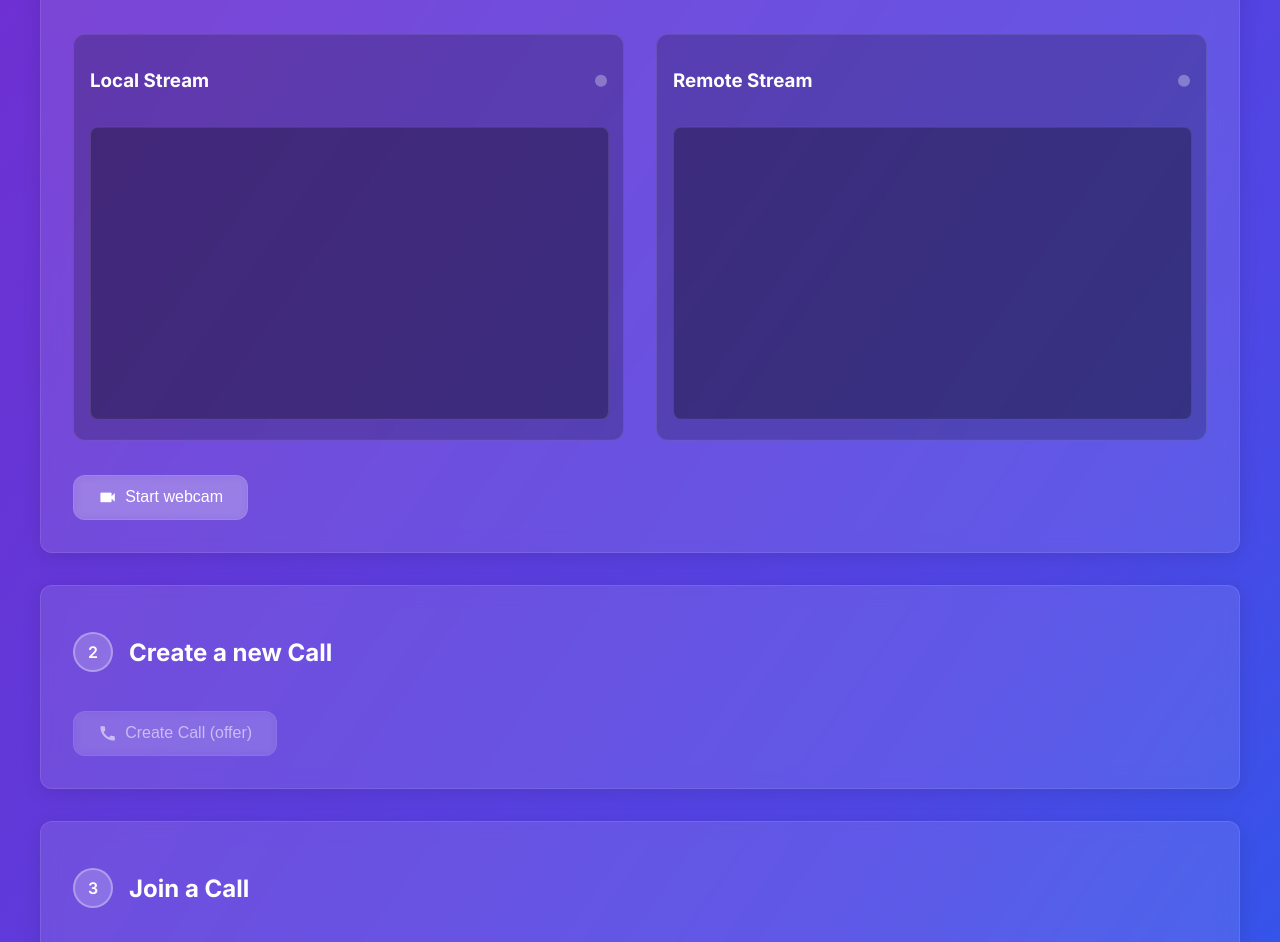
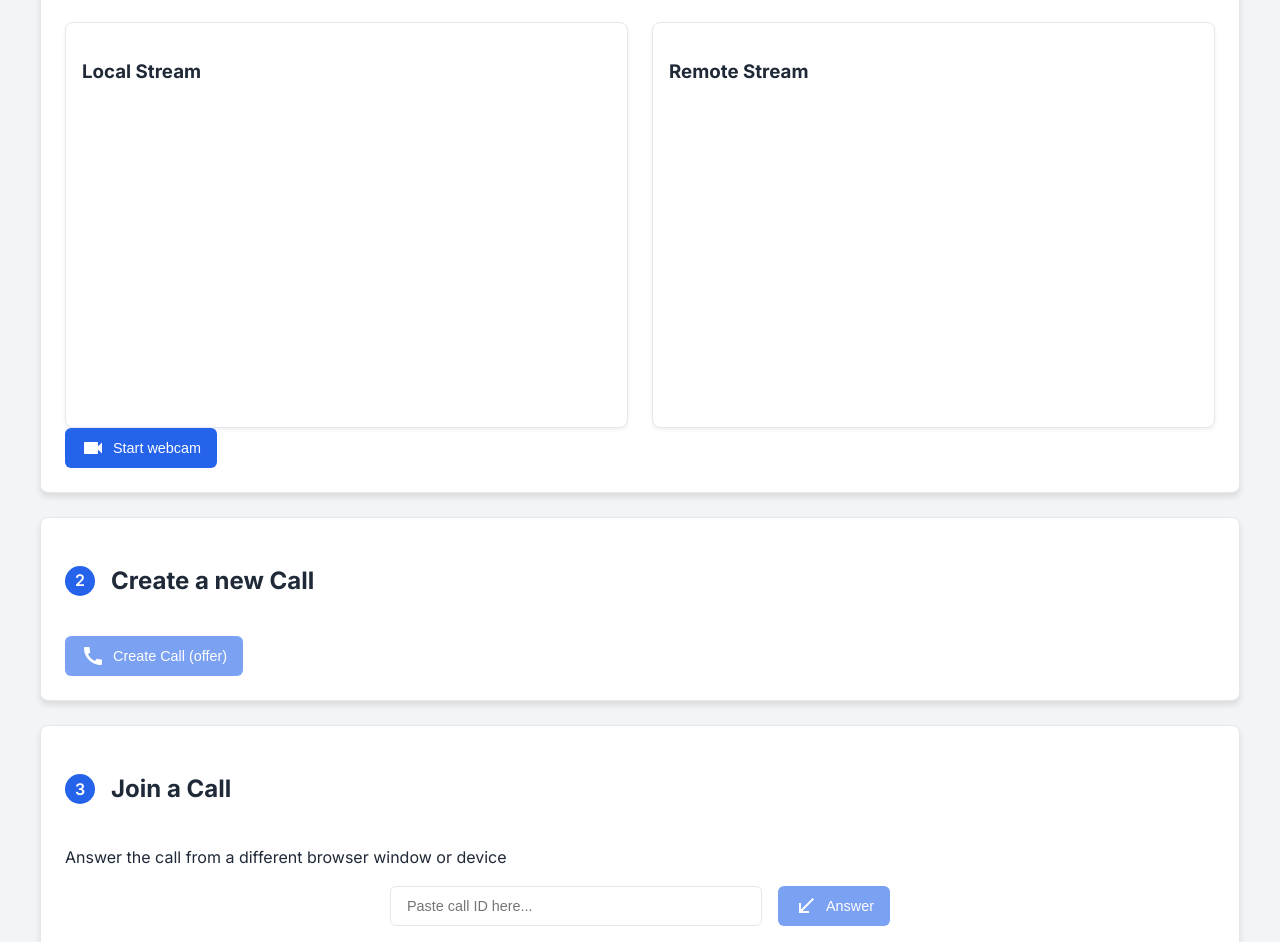
Before and after one commit to Utkarsh-Tyagi-16/Signify_Video_call, a website built with Vite: page index.html in a window 1280 px wide. Shown: the part 327-1269 px from the top of the page. Built offline with nearby package versions, Linux system fonts and the light colour scheme; some packages are replaced by stand-ins of ours.

Commit message:
new Commit

```diff
--- a/main.js
+++ b/main.js
@@ -43,6 +43,12 @@ const answerButton = document.getElementById('answerButton');
 const remoteVideo = document.getElementById('remoteVideo');
 const hangupButton = document.getElementById('hangupButton');
 
+// Helper Function: Log errors
+const logError = (message, error) => {
+  console.error(`${message}:`, error);
+  alert(message);
+};
+
 // 1. Setup media sources
 webcamButton.onclick = async () => {
   try {
@@ -50,15 +56,11 @@ webcamButton.onclick = async () => {
     remoteStream = new MediaStream();
 
     // Push tracks from local stream to peer connection
-    localStream.getTracks().forEach((track) => {
-      pc.addTrack(track, localStream);
-    });
+    localStream.getTracks().forEach((track) => pc.addTrack(track, localStream));
 
     // Pull tracks from remote stream, add to video stream
     pc.ontrack = (event) => {
-      event.streams[0].getTracks().forEach((track) => {
-        remoteStream.addTrack(track);
-      });
+      event.streams[0].getTracks().forEach((track) => remoteStream.addTrack(track));
     };
 
     webcamVideo.srcObject = localStream;
@@ -68,8 +70,7 @@ webcamButton.onclick = async () => {
     answerButton.disabled = false;
     webcamButton.disabled = true;
   } catch (error) {
-    console.error("Error accessing media devices:", error);
-    alert("Could not access webcam or microphone. Please check your permissions.");
+    logError("Error accessing media devices", error);
   }
 };
 
@@ -87,7 +88,7 @@ callButton.onclick = async () => {
         try {
           await addDoc(offerCandidates, event.candidate.toJSON());
         } catch (e) {
-          console.error("Failed to add offer candidate:", e);
+          logError("Failed to add offer candidate", e);
         }
       }
     };
@@ -121,8 +122,7 @@ callButton.onclick = async () => {
 
     hangupButton.disabled = false;
   } catch (error) {
-    console.error("Error creating offer:", error);
-    alert("Failed to create a call. Please check your Firestore rules and configuration.");
+    logError("Error creating offer", error);
   }
 };
 
@@ -144,7 +144,7 @@ answerButton.onclick = async () => {
         try {
           await addDoc(answerCandidates, event.candidate.toJSON());
         } catch (e) {
-          console.error("Failed to add answer candidate:", e);
+          logError("Failed to add answer candidate", e);
         }
       }
     };
@@ -177,8 +177,7 @@ answerButton.onclick = async () => {
       });
     });
   } catch (error) {
-    console.error("Error answering call:", error);
-    alert("Failed to answer the call. Please check the call ID and try again.");
+    logError("Error answering call", error);
   }
 };
 
@@ -186,4 +185,4 @@ answerButton.onclick = async () => {
 const callsRef = collection(firestore, 'calls');
 getDocs(callsRef)
   .then(() => console.log('Permissions are set correctly.'))
-  .catch((e) => console.error('Permissions issue:', e));
+  .catch((e) => logError("Permissions issue", e));
--- a/package.json
+++ b/package.json
@@ -1,7 +1,6 @@
 {
   "name": "webrtc-demo",
   "version": "0.0.0",
-
   "type": "module",
   "scripts": {
     "dev": "vite",
--- a/style.css
+++ b/style.css
@@ -1,12 +1,12 @@
 @import url('https://fonts.googleapis.com/css2?family=Inter:wght@400;500;600;700&display=swap');
 
 :root {
-    --primary-color: #6366F1;
-    --primary-dark: #4F46E5;
-    --danger-color: #EF4444;
-    --text-color: #FFFFFF;
-    --card-bg: rgba(255, 255, 255, 0.1);
-    --border-radius: 12px;
+    --primary-color: #2563EB;
+    --text-primary: #1F2937;
+    --text-secondary: #4B5563;
+    --background-light: #F3F4F6;
+    --background-white: #FFFFFF;
+    --border-color: #E5E7EB;
     --transition: all 0.3s ease;
 }
 
@@ -14,25 +14,11 @@ body {
     font-family: 'Inter', sans-serif;
     -webkit-font-smoothing: antialiased;
     -moz-osx-font-smoothing: grayscale;
-    color: var(--text-color);
+    color: var(--text-primary);
+    background-color: var(--background-light);
     margin: 0;
     padding: 0;
-    min-height: 100vh;
-    background: linear-gradient(
-        125deg,
-        #FF0080 0%,
-        #7928CA 30%,
-        #4F46E5 70%,
-        #0070F3 100%
-    );
-    background-size: 200% 200%;
-    animation: gradientMove 15s ease infinite;
-}
-
-@keyframes gradientMove {
-    0% { background-position: 0% 50%; }
-    50% { background-position: 100% 50%; }
-    100% { background-position: 0% 50%; }
+    line-height: 1.6;
 }
 
 .container {
@@ -43,192 +29,130 @@ body {
 
 header {
     text-align: center;
-    margin-bottom: 3rem;
+    margin-bottom: 2rem;
+    border-bottom: 1px solid var(--border-color);
+    padding-bottom: 1rem;
 }
 
 h1 {
-    font-size: 3.5rem;
+    font-size: 2.5rem;
     font-weight: 700;
+    color: var(--text-primary);
     margin-bottom: 0.5rem;
-    text-shadow: 0 2px 10px rgba(0, 0, 0, 0.2);
 }
 
 .subtitle {
-    font-size: 1.2rem;
-    opacity: 0.9;
+    font-size: 1rem;
+    color: var(--text-secondary);
 }
 
 .step-container {
-    background: var(--card-bg);
-    backdrop-filter: blur(10px);
-    border-radius: var(--border-radius);
-    padding: 2rem;
-    margin-bottom: 2rem;
-    border: 1px solid rgba(255, 255, 255, 0.1);
-    box-shadow: 0 4px 20px rgba(0, 0, 0, 0.1);
+    background-color: var(--background-white);
+    border-radius: 8px;
+    padding: 1.5rem;
+    margin-bottom: 1.5rem;
+    box-shadow: 0 4px 6px rgba(0, 0, 0, 0.1);
+    border: 1px solid var(--border-color);
+    transition: var(--transition);
+}
+
+.step-container:hover {
+    box-shadow: 0 6px 12px rgba(0, 0, 0, 0.12);
 }
 
 .step-header {
     display: flex;
     align-items: center;
-    margin-bottom: 1.5rem;
+    margin-bottom: 1rem;
 }
 
 .step-number {
-    background: rgba(255, 255, 255, 0.2);
+    background-color: var(--primary-color);
     color: white;
-    width: 36px;
-    height: 36px;
+    width: 30px;
+    height: 30px;
     border-radius: 50%;
     display: flex;
     align-items: center;
     justify-content: center;
     margin-right: 1rem;
     font-weight: 600;
-    border: 2px solid rgba(255, 255, 255, 0.3);
 }
 
 .videos {
     display: grid;
-    grid-template-columns: repeat(auto-fit, minmax(300px, 1fr));
-    gap: 2rem;
-    margin: 2rem 0;
+    grid-template-columns: repeat(auto-fit, minmax(250px, 1fr));
+    gap: 1.5rem;
 }
 
 .video-wrapper {
-    background: rgba(0, 0, 0, 0.2);
-    border-radius: var(--border-radius);
+    background-color: var(--background-white);
+    border-radius: 8px;
     padding: 1rem;
-    position: relative;
-    border: 1px solid rgba(255, 255, 255, 0.1);
+    border: 1px solid var(--border-color);
     transition: var(--transition);
+    box-shadow: 0 2px 4px rgba(0, 0, 0, 0.06);
 }
 
 .video-wrapper:hover {
-    transform: translateY(-5px);
-    box-shadow: 0 10px 20px rgba(0, 0, 0, 0.2);
-}
-
-.video-header {
-    display: flex;
-    align-items: center;
-    justify-content: space-between;
-    margin-bottom: 1rem;
+    transform: translateY(-4px);
+    box-shadow: 0 6px 12px rgba(0, 0, 0, 0.1);
 }
 
 video {
     width: 100%;
     aspect-ratio: 16/9;
-    background: rgba(0, 0, 0, 0.3);
-    border-radius: calc(var(--border-radius) - 4px);
+    border-radius: 6px;
     object-fit: cover;
-    border: 1px solid rgba(255, 255, 255, 0.1);
-}
-
-.status-indicator {
-    width: 12px;
-    height: 12px;
-    border-radius: 50%;
-    background: rgba(255, 255, 255, 0.3);
-    position: relative;
-}
-
-.status-indicator.active {
-    background: #10B981;
-    box-shadow: 0 0 15px rgba(16, 185, 129, 0.5);
 }
 
 .btn {
     display: inline-flex;
     align-items: center;
     gap: 0.5rem;
-    padding: 0.75rem 1.5rem;
-    background: rgba(255, 255, 255, 0.2);
+    padding: 0.5rem 1rem;
+    background-color: var(--primary-color);
     color: white;
-    border: 1px solid rgba(255, 255, 255, 0.1);
-    border-radius: var(--border-radius);
-    font-size: 1rem;
+    border: none;
+    border-radius: 6px;
+    font-size: 0.9rem;
     font-weight: 500;
     cursor: pointer;
     transition: var(--transition);
-    backdrop-filter: blur(5px);
 }
 
 .btn:hover {
-    transform: translateY(-2px);
-    background: rgba(255, 255, 255, 0.3);
-    box-shadow: 0 8px 16px rgba(0, 0, 0, 0.2);
+    background-color: #1D4ED8;
+    box-shadow: 0 4px 6px rgba(0, 0, 0, 0.1);
 }
 
 .btn:disabled {
     opacity: 0.6;
     cursor: not-allowed;
-    transform: none;
-}
-
-.btn.danger {
-    background: var(--danger-color);
-}
-
-.btn.danger:hover {
-    background: #DC2626;
 }
 
 .input-group {
     display: flex;
     gap: 1rem;
-    max-width: 600px;
+    max-width: 500px;
     margin: 1rem auto;
 }
 
 input {
     flex: 1;
-    padding: 0.75rem 1rem;
-    background: rgba(255, 255, 255, 0.1);
-    border: 1px solid rgba(255, 255, 255, 0.2);
-    border-radius: var(--border-radius);
-    font-size: 1rem;
-    color: white;
+    padding: 0.5rem 1rem;
+    background-color: var(--background-white);
+    border: 1px solid var(--border-color);
+    border-radius: 6px;
+    font-size: 0.9rem;
+    color: var(--text-primary);
     transition: var(--transition);
-}
-
-input::placeholder {
-    color: rgba(255, 255, 255, 0.6);
 }
 
 input:focus {
     outline: none;
-    border-color: rgba(255, 255, 255, 0.4);
-    background: rgba(255, 255, 255, 0.15);
-    box-shadow: 0 0 0 3px rgba(255, 255, 255, 0.1);
-}
-
-.instruction {
-    color: rgba(255, 255, 255, 0.8);
-    font-size: 0.9rem;
-    margin: 0.5rem 0;
-}
-
-.material-icons {
-    font-size: 1.2rem;
-}
-
-/* Glass effect on hover for containers */
-.step-container:hover {
-    box-shadow: 0 8px 32px rgba(0, 0, 0, 0.1);
-    border: 1px solid rgba(255, 255, 255, 0.2);
-}
-
-/* Floating animation for certain elements */
-@keyframes float {
-    0% { transform: translateY(0px); }
-    50% { transform: translateY(-10px); }
-    100% { transform: translateY(0px); }
-}
-
-.video-wrapper {
-    animation: float 6s ease-in-out infinite;
-    animation-delay: calc(var(--animation-order) * 2s);
+    border-color: var(--primary-color);
+    box-shadow: 0 0 0 2px rgba(37, 99, 235, 0.1);
 }
 
 @media (max-width: 768px) {
@@ -237,7 +161,7 @@ input:focus {
     }
 
     h1 {
-        font-size: 2.5rem;
+        font-size: 2rem;
     }
 
     .videos {
```
Also changed, not shown: render.yaml (added, +22 -0 lines).
